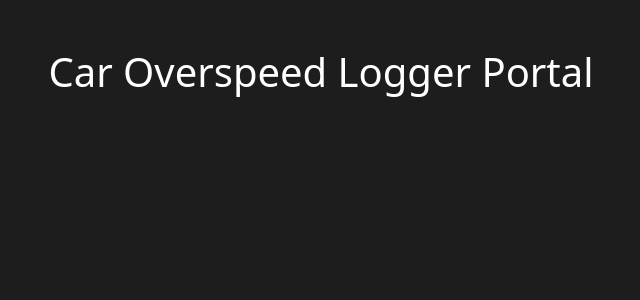
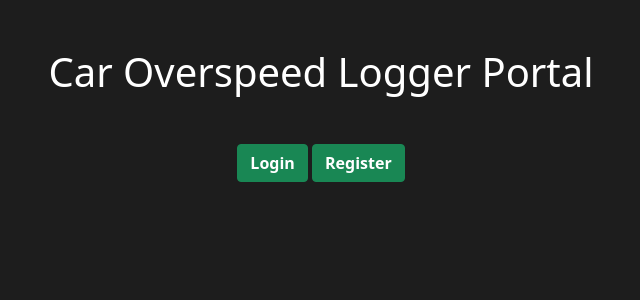
Before and after one commit to natyavidhan/Car-Overspeed-Logger, a Flask app: page / in a window 1280 px wide. Shown: the top 300 px of the page, without its empty margins (319-959 px from the left). Run offline with Flask 2, Linux system fonts and the light colour scheme.

Commit message:
added login and register buttons on home screen

```diff
--- a/portal/static/style.css
+++ b/portal/static/style.css
@@ -2,3 +2,7 @@ body{
     background-color: #1d1d1d !important;
     color: white !important;
 }
+a, a:visited, a:hover, a:active{
+    color: #ffffff !important;
+    text-decoration: none !important;
+}
--- a/portal/templates/index.html
+++ b/portal/templates/index.html
@@ -14,6 +14,14 @@
     <div class="container mt-5">
         <div class="text-center">
             <h1>Car Overspeed Logger Portal</h1>
+            <div class="mt-5">
+                <a href="/login">
+                    <button type="button" class="btn btn-success"><b>Login</b></button>
+                </a>
+                <a href="/register">
+                    <button type="button" class="btn btn-success"><b>Register</b></button>
+                </a>
+            </div>
         </div>
     </div>
 </body>
```
